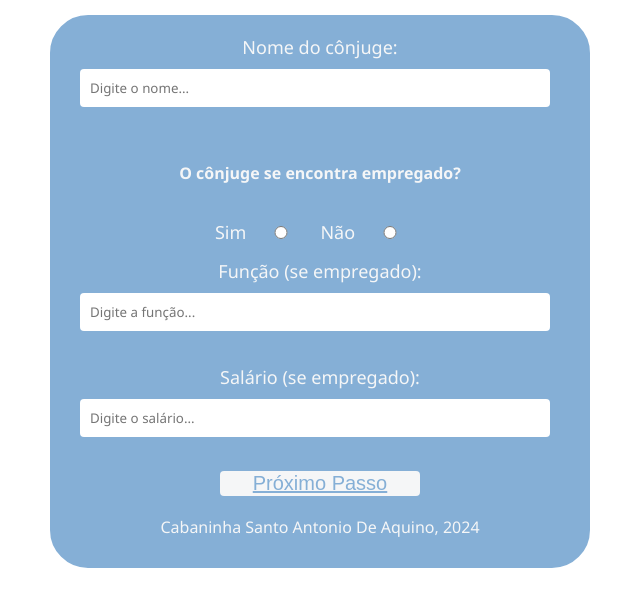
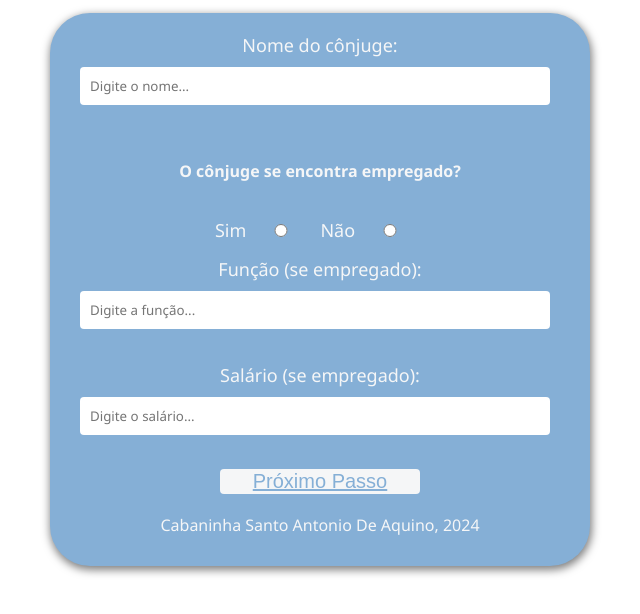
Before and after one commit to Feliveira123/Projeto-Cabaninha, a plain HTML site: page formulario-conjuge.html in a window 1280 px wide. Shown: the part 88-702 px from the top of the page, without its empty margins (320-960 px from the left). Drawn offline with Linux system fonts and the light colour scheme.

Commit message:
Pequeno ajuste na sombra

```diff
--- a/estilo_cabaninha.css
+++ b/estilo_cabaninha.css
@@ -12,11 +12,13 @@ body {
   form {
     max-width: 500px;
     padding: 20px;
-    border: 2px solid white;
+    border: none;
     border-radius: 40px;
     margin-left: auto;
     margin-right: auto;
     background-color: rgb(133, 175, 214);
+    box-shadow: 1px 3px 8px 1px rgba(0, 0, 0, 0.5);
+    overflow: hidden;
   }
 
   input {
@@ -122,6 +124,3 @@ body {
   a {
     color: rgb(133, 175, 214);
   }
-  .footer-familia {
-    color: white;
-  }
```
